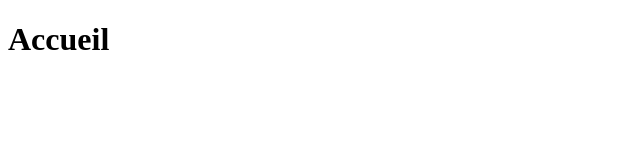
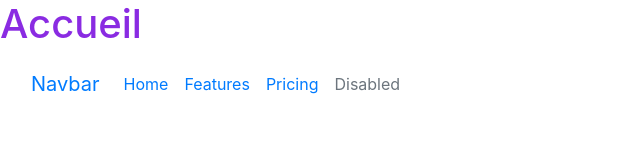
Before and after one commit to itachan77/groupe, a plain HTML site: page Pages/nora.html in a window 1280 px wide. Shown: the whole page, without its empty margins (0-640 px from the left). Drawn offline with nearby package versions, Linux system fonts and the light colour scheme.

Commit message:
modification-de-plusieurs-fichier

```diff
--- a/CSS/nora.css
+++ b/CSS/nora.css
@@ -0,0 +1,3 @@
+.color-violet{
+    color:blueviolet
+}
--- a/Pages/nora.html
+++ b/Pages/nora.html
@@ -4,10 +4,39 @@
     <meta charset="UTF-8">
     <meta http-equiv="X-UA-Compatible" content="IE=edge">
     <meta name="viewport" content="width=device-width, initial-scale=1.0">
+    <link rel="stylesheet" href="https://cdn.jsdelivr.net/npm/bootstrap@4.6.2/dist/css/bootstrap.min.css" integrity="sha384-xOolHFLEh07PJGoPkLv1IbcEPTNtaed2xpHsD9ESMhqIYd0nLMwNLD69Npy4HI+N" crossorigin="anonymous">
+    <link rel="stylesheet" href="../CSS/nora.css"/>
     <title>bienvenue sur ma page</title>
 </head>
-<h1>Accueil</h1>
+<h1 class="color-violet">Accueil</h1>
+<nav class="navbar navbar-expand-lg bg-body-tertiary">
+    <div class="container-fluid">
+      <a class="navbar-brand" href="#">Navbar</a>
+      <button class="navbar-toggler" type="button" data-bs-toggle="collapse" data-bs-target="#navbarNav" aria-controls="navbarNav" aria-expanded="false" aria-label="Toggle navigation">
+        <span class="navbar-toggler-icon"></span>
+      </button>
+      <div class="collapse navbar-collapse" id="navbarNav">
+        <ul class="navbar-nav">
+          <li class="nav-item">
+            <a class="nav-link active" aria-current="page" href="#">Home</a>
+          </li>
+          <li class="nav-item">
+            <a class="nav-link" href="#">Features</a>
+          </li>
+          <li class="nav-item">
+            <a class="nav-link" href="#">Pricing</a>
+          </li>
+          <li class="nav-item">
+            <a class="nav-link disabled">Disabled</a>
+          </li>
+        </ul>
+      </div>
+    </div>
+  </nav>
 <body>
 
+    <script src="https://cdn.jsdelivr.net/npm/jquery@3.5.1/dist/jquery.slim.min.js" integrity="sha384-DfXdz2htPH0lsSSs5nCTpuj/zy4C+OGpamoFVy38MVBnE+IbbVYUew+OrCXaRkfj" crossorigin="anonymous"></script>
+    <script src="https://cdn.jsdelivr.net/npm/popper.js@1.16.1/dist/umd/popper.min.js" integrity="sha384-9/reFTGAW83EW2RDu2S0VKaIzap3H66lZH81PoYlFhbGU+6BZp6G7niu735Sk7lN" crossorigin="anonymous"></script>
+    <script src="https://cdn.jsdelivr.net/npm/bootstrap@4.6.2/dist/js/bootstrap.min.js" integrity="sha384-+sLIOodYLS7CIrQpBjl+C7nPvqq+FbNUBDunl/OZv93DB7Ln/533i8e/mZXLi/P+" crossorigin="anonymous"></script>
 </body>
 </html>
```
